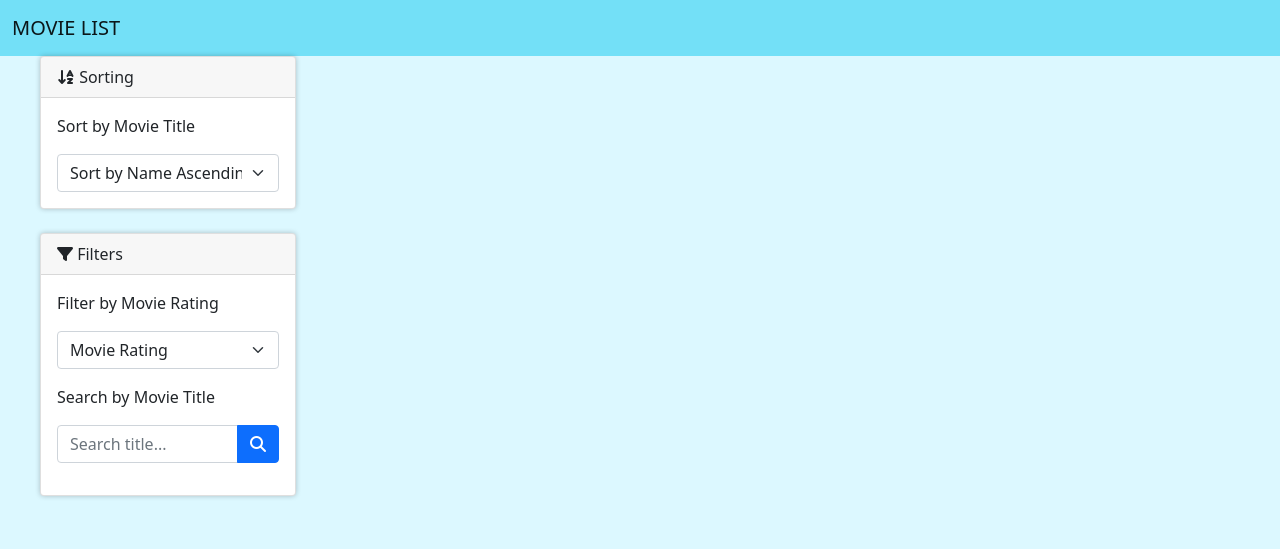
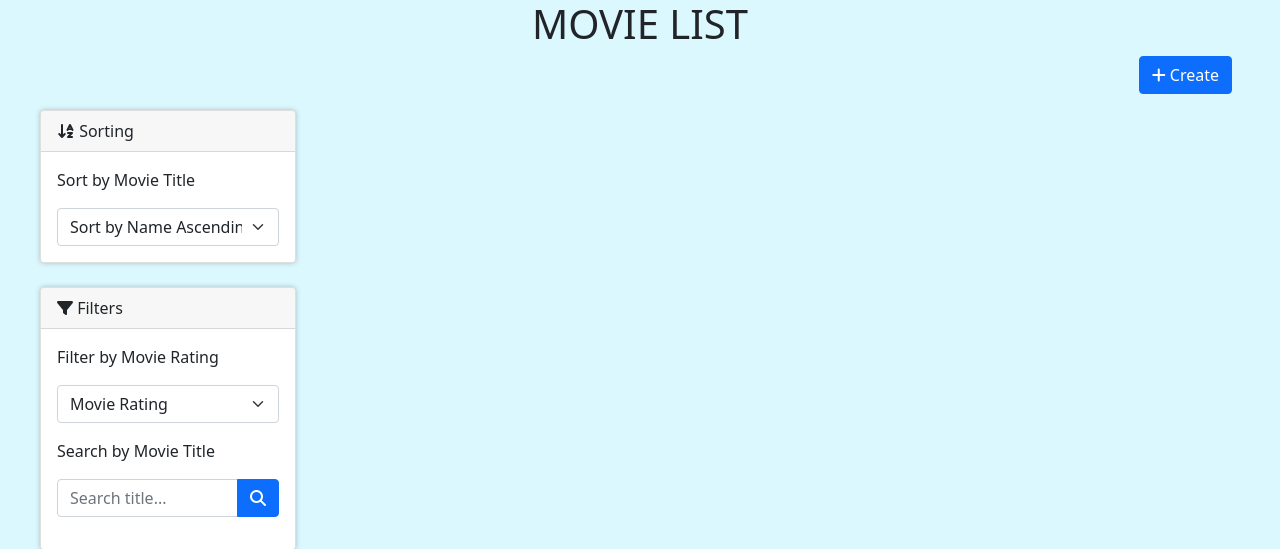
Before and after one commit to annisbalqisa/Praktikum7, a PHP site: page / in a window 1280 px wide. Shown: the top 549 px of the page. Run offline with PHP 8.4, Linux system fonts and the light colour scheme; data that the repository does not hold is empty; some libraries are stand-ins or nearby versions.

Commit message:
fourth commit

```diff
--- a/db.php
+++ b/db.php
@@ -1,3 +1,2 @@
 <?php
 $database = mysqli_connect('localhost', '202410101045', 'secret', 'uas202410101045');
-// $database = mysqli_connect('localhost', 'root', '', 'sakila');
--- a/filter.php
+++ b/filter.php
@@ -3,7 +3,7 @@
         require_once 'db.php';
         $filter = $_POST['filter'];
 
-        $query = mysqli_query($database, "SELECT * FROM photocard WHERE harga BETWEEN $filter ");
+        $query = mysqli_query($database, "SELECT * FROM film WHERE rating ='" . $filter . "'");
         while ($row = mysqli_fetch_object($query)):
 ?>
   <div class="col-sm-auto mt-3">
--- a/index.php
+++ b/index.php
@@ -13,19 +13,16 @@
 	<script src="https://code.jquery.com/ui/1.12.1/jquery-ui.js"></script>
 	<script src="https://kit.fontawesome.com/0d95b64c38.js" crossorigin="anonymous"></script>
 	<script src="https://cdn.jsdelivr.net/npm/bootstrap@5.1.3/dist/js/bootstrap.bundle.min.js" integrity="sha384-ka7Sk0Gln4gmtz2MlQnikT1wXgYsOg+OMhuP+IlRH9sENBO0LRn5q+8nbTov4+1p" crossorigin="anonymous"></script>
-	<title>202410101045_Pertemuan6</title>
+	<title>202410101045_Praktikum 7</title>
 </head>
 
 <body>
-	<nav class="navbar navbar-light bg-info" style="--bs-bg-opacity: .5;">
-			<div class="container-fluid">
-				<a class="navbar-brand">MOVIE LIST</a>
-				<!-- <form class="d-flex input-group w-auto"> -->
-					<!-- <input type="text" class="form-control" id="search" placeholder="Search photocard..." aria-label="Recipient's username" aria-describedby="button-addon2" /> -->
-					<!-- <span class="input-group-text"><i class="bi bi-search-heart"></i></span> -->
-				<!-- </form> -->
-			</div>
-	</nav>
+<div>
+	<h1 class="text-dark text-center">MOVIE LIST</h1>
+</div>
+<div class="d-grid gap-2 d-md-flex justify-content-md-end me-lg-5 mb-lg-3">
+	<button class="btn btn-primary" type="button"><i class="fas fa-plus"></i> Create</button>
+</div>
 	<aside>
 		<div class="card mb-4">
 			<div class="card-header">
@@ -70,7 +67,7 @@
       $query = mysqli_query($database, "SELECT * FROM film");
       while ($row = mysqli_fetch_object($query)) :
       ?>
-        <div class="col-sm-auto mt-3">
+        <div class="col-sm-3 mb-3">
           <div class="card" style="width: 15rem">
 						<a href="">
             	<img src="https://encrypted-tbn1.gstatic.com/images?q=tbn:ANd9GcRnTnlyQqGAGDEDgqouPXXC27s3DTdAol5KEPJQCp9d5XkDeI_3" class="card-img-top" alt="" />
--- a/search.php
+++ b/search.php
@@ -3,7 +3,7 @@
         require_once 'db.php';
         $search = $_POST['search'];
 
-        $query = mysqli_query($database, "SELECT * FROM photocard WHERE namaPhoto LIKE '%" . $search . "%'");
+        $query = mysqli_query($database, "SELECT * FROM film WHERE title LIKE '%" . $search . "%'");
         while ($row = mysqli_fetch_object($query)):
 ?>
     <div class="col-sm-auto mt-3">
--- a/sort.php
+++ b/sort.php
@@ -3,7 +3,7 @@ if (isset($_POST['sort'])) :
     require_once 'db.php';
     $sort = $_POST['sort'];
 
-    $query = mysqli_query($database, "SELECT * FROM photocard ORDER BY namaPhoto " . $sort . "");
+    $query = mysqli_query($database, "SELECT * FROM film ORDER BY title " . $sort . "");
     while ($row = mysqli_fetch_object($query)) :
 ?>
     <div class="col-sm-auto mt-3">
```
